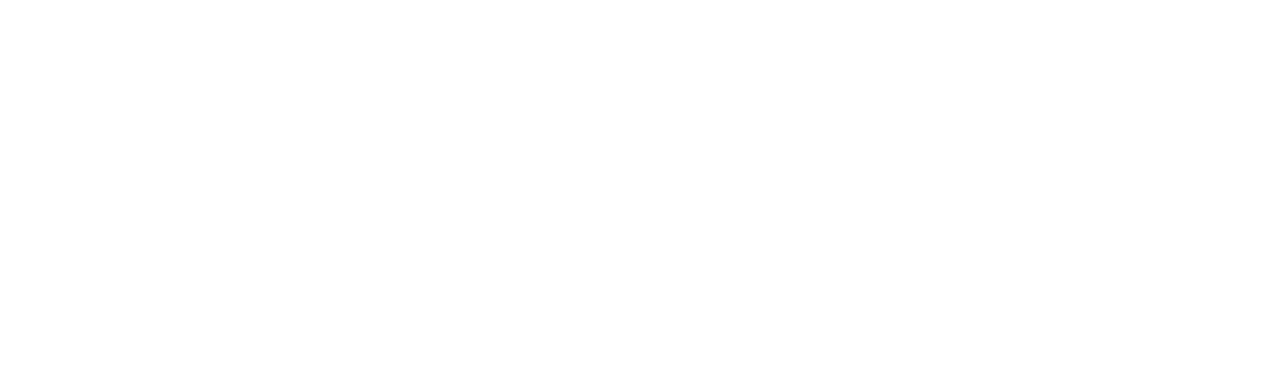
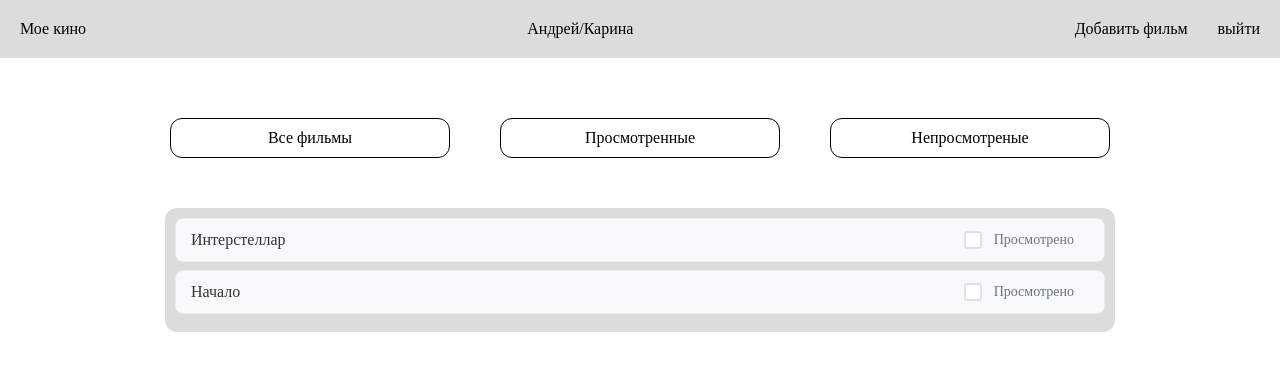
Before and after one commit to Bepka01/films, a plain HTML site: page index.html in a window 1280 px wide. Drawn offline with Linux system fonts and the light colour scheme.

Commit message:
listFilm

```diff
--- /dev/null
+++ b/css/fillmslist.css
@@ -0,0 +1,139 @@
+header {
+  width: 100vw;
+  height: auto;
+  padding: 20px;
+  background-color: var(--color-gray);
+  display: flex;
+  justify-content: space-between;
+  margin-bottom: 60px;
+}
+.btn__header {
+  display: flex;
+  gap: 30px;
+}
+.btn__films {
+  display: flex;
+  justify-content: center;
+  gap: 50px;
+}
+
+.btn__films * {
+  border: 1px solid black;
+  border-radius: 12px;
+  max-width: 280px;
+  width: 100%;
+  padding: 10px;
+  margin-bottom: 50px;
+}
+
+.btn__films button {
+  transition: all 0.3s ease-in-out;
+}
+
+.btn__films button:hover {
+  border: 1px solid var(--color-gray);
+  background-color: var(--color-gray);
+}
+
+.film__container {
+  display: flex;
+  justify-content: center;
+  width: 100%;
+}
+.film__list {
+  display: flex;
+  justify-content: space-between;
+  max-width: 950px;
+  width: 100%;
+  background-color: var(--color-gray);
+  border-radius: 12px;
+  height: auto;
+  padding: 10px;
+}
+
+.movie-list {
+  list-style: none;
+  padding: 0;
+  margin: 0;
+  width: 100%;
+  display: flex;
+  flex-direction: column;
+}
+
+.movie-item {
+  display: flex;
+  align-items: center;
+  padding: 12px 15px;
+  margin-bottom: 8px;
+  background: #f8f9fa;
+  border-radius: 8px;
+  border: 1px solid #e9ecef;
+  transition: all 0.3s ease;
+  display: flex;
+  justify-content: space-between;
+}
+
+.movie-item:hover {
+  background: #e9ecef;
+  transform: translateX(5px);
+}
+
+.movie-checkbox {
+  display: none;
+}
+
+.movie-label {
+  position: relative;
+  padding-left: 30px;
+  cursor: pointer;
+  font-size: 14px;
+  color: #6c757d;
+  margin-right: 15px;
+  transition: color 0.3s ease;
+}
+
+.movie-label::before {
+  content: "";
+  position: absolute;
+  left: 0;
+  top: 50%;
+  transform: translateY(-50%);
+  width: 18px;
+  height: 18px;
+  border: 2px solid #dee2e6;
+  border-radius: 3px;
+  background: white;
+  transition: all 0.3s ease;
+}
+
+.movie-checkbox:checked + .movie-label::before {
+  background: #28a745;
+  border-color: #28a745;
+}
+
+.movie-checkbox:checked + .movie-label::after {
+  content: "✓";
+  position: absolute;
+  left: 4px;
+  top: 50%;
+  transform: translateY(-50%);
+  color: white;
+  font-size: 12px;
+  font-weight: bold;
+}
+
+.movie-checkbox:checked + .movie-label {
+  color: #28a745;
+  font-weight: 500;
+}
+
+.movie-title {
+  font-size: 16px;
+  color: #333;
+  font-weight: 500;
+}
+
+.movie-checkbox:checked ~ .movie-title {
+  opacity: 0.7;
+  text-decoration: line-through;
+}
--- a/css/index.css
+++ b/css/index.css
@@ -1,2 +1,3 @@
 @import url(./reset.css);
 @import url(./variables.css);
+@import url(./fillmslist.css);
--- a/index.html
+++ b/index.html
@@ -3,7 +3,41 @@
   <head>
     <meta charset="UTF-8" />
     <meta name="viewport" content="width=device-width, initial-scale=1.0" />
+    <link rel="stylesheet" href="./css/index.css" />
+    <script src="./script.js" defer></script>
     <title>Document</title>
   </head>
-  <body></body>
+  <body>
+    <header>
+      <div class="logo__name">Мое кино</div>
+      <div class="user__name">Андрей/Карина</div>
+      <div class="btn__header">
+        <button>Добавить фильм</button>
+        <button>выйти</button>
+      </div>
+    </header>
+
+    <div class="btn__films">
+      <button>Все фильмы</button>
+      <button>Просмотренные</button>
+      <button>Непросмотреные</button>
+    </div>
+    <div class="film__container">
+      <div class="film__list">
+        <ul class="movie-list">
+          <li class="movie-item">
+            <span class="movie-title">Интерстеллар</span>
+            <input type="checkbox" id="movie1" class="movie-checkbox" />
+            <label for="movie1" class="movie-label">Просмотрено</label>
+          </li>
+
+          <li class="movie-item">
+            <span class="movie-title">Начало</span>
+            <input type="checkbox" id="movie2" class="movie-checkbox" />
+            <label for="movie2" class="movie-label">Просмотрено</label>
+          </li>
+        </ul>
+      </div>
+    </div>
+  </body>
 </html>
```
Also changed, not shown: script.js (added).
